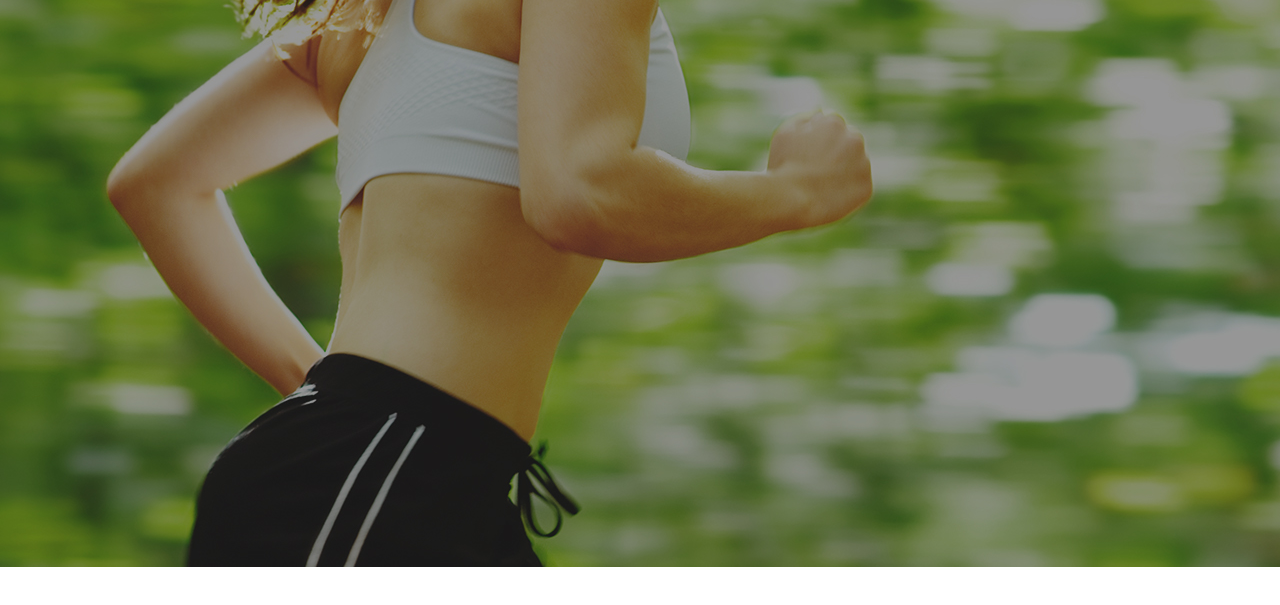
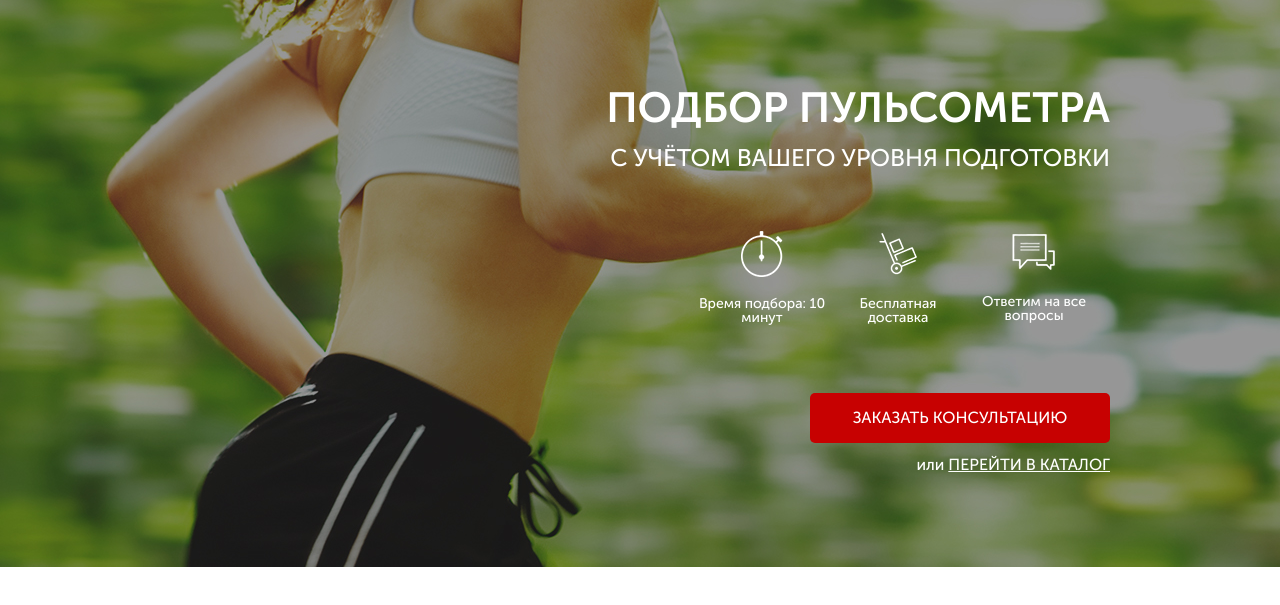
Before and after one commit to Aleks1922/RunSmart, a website: page src/index.html in a window 1280 px wide. Shown: the part 83-688 px from the top of the page. Drawn offline with Linux system fonts and the light colour scheme.

Commit message:
section-promo

```diff
--- a/src/SASS/_main.sass
+++ b/src/SASS/_main.sass
@@ -30,13 +30,19 @@
 	border: none
 	cursor: pointer
 	text-transform: uppercase
+	color: #FFFFFF
 	&--header
 		width: 153px
 		height: 32px
-		color: #fff
 		font-weight: 500
 		font-size: 12px
 		margin-top: 10px
+	&--main
+		width: 300px
+		height: 50px
+		font-weight: 500
+		font-size: 16px
+		margin-bottom: 10px
 
 .container
 	width: 1140px
--- a/src/SASS/_promo.sass
+++ b/src/SASS/_promo.sass
@@ -2,6 +2,52 @@
 	min-height: 650px
 	background: url(../img/bg/main-bg.png)
 	padding: 20px 0 90px 0
+	&__wrapper
+		margin-top: 90px
+		display: flex
+		flex-direction: column
+		align-items: end
+	&__header
+		font-weight: 700
+		font-size: 42px
+		line-height: 42px
+		text-transform: uppercase
+		color: #FFFFFF
+		margin-bottom: 17px
+	&__subheader
+		font-weight: 500
+		font-size: 24px
+		line-height: 24px
+		text-transform: uppercase
+		color: #FFFFFF
+		margin-bottom: 60px
+	&__services
+		min-width: 424px
+		min-height: 96px
+		display: flex
+		align-items: center
+		justify-content: center
+		margin-bottom: 67px
+	&__link
+		font-weight: 500
+		font-size: 16px
+		color: #FFFFFF
+		a
+			text-transform: upercase
+			color: inherit
+
+.services
+	&__item
+		max-width: 136px
+		text-align: center
+	&__icon
+		margin-bottom: 20px
+	&__desc
+		font-weight: 500
+		font-size: 14px
+		line-height: 14px
+		color: #FFFFFF
+
 .header
 	display: flex
 	justify-content: space-between
--- a/src/SASS/style.sass
+++ b/src/SASS/style.sass
@@ -2,3 +2,4 @@
 @import 'mixin'
 @import 'main'
 @import 'promo'
+@import 'media'
--- a/src/index.html
+++ b/src/index.html
@@ -30,6 +30,26 @@
         </div>
 
       </div>
+      <div class="promo__wrapper">
+        <h1 class="promo__header">Подбор пульсометра</h1>
+        <h2 class="promo__subheader">с учётом Вашего уровня подготовки</h2>
+        <div class="promo__services services">
+          <div class="services__item">
+            <img src="img/icons/timer.png" alt="timer" class="services__icon">
+            <div class="services__desc">Время подбора: 10 минут</div>
+          </div>
+          <div class="services__item">
+            <img src="img/icons/delivery.png" alt="delivery" class="services__icon">
+            <div class="services__desc">Бесплатная доставка</div>
+          </div>
+          <div class="services__item">
+            <img src="img/icons/messages.png" alt="messages" class="services__icon">
+            <div class="services__desc">Ответим на все вопросы</div>
+          </div>
+        </div>
+        <button class="button button--main">заказать кОНСУЛЬТАЦИЮ</button>
+        <div class="promo__link">или <a href="#">ПЕРЕЙТИ В КАТАЛОГ</a></div>
+      </div>
 
     </div>
   </div>
```
Also changed, not shown: src/CSS/style.min.css.
